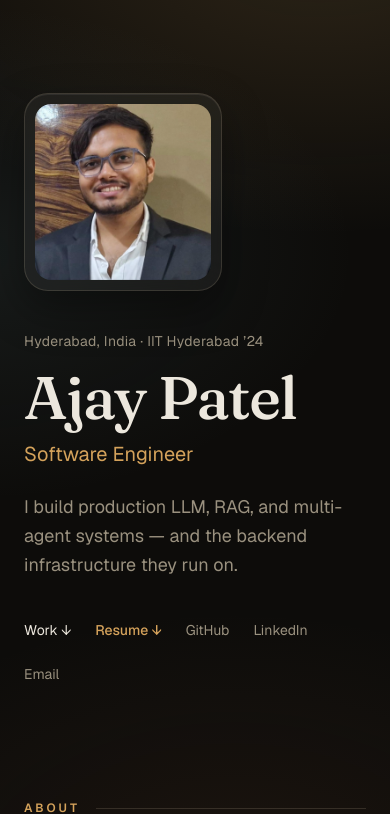
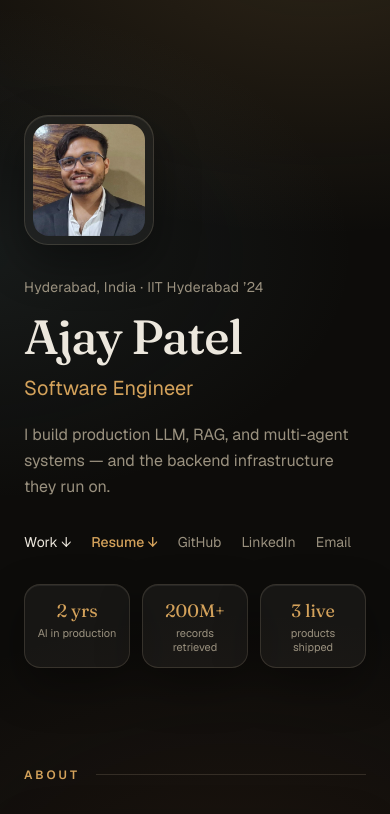
Before and after one commit to ajaypatel0905/portfolio, a Next.js app: page / in a window 390 px wide. Shown: the top 814 px of the page. Built offline with nearby package versions, Linux system fonts and the light colour scheme.

Commit message:
Responsive polish: name-first mobile fold, hero stat tiles, resume download, tightened mobile spacing

```diff
--- a/app/page.tsx
+++ b/app/page.tsx
@@ -39,13 +39,13 @@ export default function Home() {
   return (
     <main className="mx-auto w-full max-w-4xl px-6 pb-24">
       {/* Hero */}
-      <header className="flex min-h-[92vh] flex-col-reverse items-start justify-center gap-10 sm:flex-row sm:items-center sm:justify-between">
+      <header className="flex min-h-[88svh] flex-col justify-center gap-8 pt-10 sm:min-h-[90vh] sm:flex-row sm:items-center sm:justify-between sm:gap-10 sm:pt-0">
         <div className="max-w-xl">
           <p className="rise text-sm tracking-wide text-muted" style={{ animationDelay: "0ms" }}>
             {profile.location} · IIT Hyderabad &rsquo;24
           </p>
           <h1
-            className="serif rise mt-4 text-6xl font-medium leading-[1.02] tracking-tight sm:text-7xl"
+            className="serif rise mt-4 text-5xl font-medium leading-[1.02] tracking-tight sm:text-7xl"
             style={{ animationDelay: "90ms" }}
           >
             {profile.name}
@@ -54,12 +54,15 @@ export default function Home() {
             {profile.role}
           </p>
           <p
-            className="rise mt-6 text-lg leading-relaxed text-muted"
+            className="rise mt-5 max-w-md text-base leading-relaxed text-muted sm:mt-6 sm:text-lg"
             style={{ animationDelay: "270ms" }}
           >
             {profile.tagline}
           </p>
-          <nav className="rise mt-10 flex flex-wrap gap-6 text-sm" style={{ animationDelay: "360ms" }}>
+          <nav
+            className="rise mt-8 flex flex-wrap gap-x-5 gap-y-2.5 text-sm sm:mt-10 sm:gap-6"
+            style={{ animationDelay: "360ms" }}
+          >
             <a href="#work" className="text-ink underline-offset-4 transition hover:text-accent hover:underline">
               Work ↓
             </a>
@@ -74,15 +77,33 @@ export default function Home() {
             <ExternalLink href={profile.linkedin}>LinkedIn</ExternalLink>
             <ExternalLink href={`mailto:${profile.email}`}>Email</ExternalLink>
           </nav>
+          <div
+            className="rise mt-8 grid max-w-md grid-cols-3 gap-3 sm:mt-12"
+            style={{ animationDelay: "450ms" }}
+          >
+            {[
+              ["2 yrs", "AI in production"],
+              ["200M+", "records retrieved"],
+              ["3 live", "products shipped"],
+            ].map(([stat, label]) => (
+              <div key={label} className="glass rounded-2xl px-3 py-3 text-center">
+                <div className="serif text-lg text-accent sm:text-xl">{stat}</div>
+                <div className="mt-0.5 text-[11px] leading-tight text-muted">{label}</div>
+              </div>
+            ))}
+          </div>
         </div>
-        <div className="rise glass shrink-0 rounded-3xl p-2.5" style={{ animationDelay: "200ms" }}>
+        <div
+          className="rise glass order-first w-fit shrink-0 rounded-3xl p-2 sm:order-none sm:p-2.5"
+          style={{ animationDelay: "200ms" }}
+        >
           <Image
             src="/ajay.png"
             alt="Ajay Patel"
             width={224}
             height={224}
             priority
-            className="h-44 w-44 rounded-2xl object-cover sm:h-56 sm:w-56"
+            className="h-28 w-28 rounded-2xl object-cover sm:h-56 sm:w-56"
           />
         </div>
       </header>
@@ -90,7 +111,7 @@ export default function Home() {
       {/* About */}
       <section className="mt-6">
         <SectionLabel>About</SectionLabel>
-        <div className="glass space-y-4 rounded-3xl p-8 text-[17px] leading-relaxed text-ink/90">
+        <div className="glass space-y-4 rounded-3xl p-6 text-[16px] sm:p-8 sm:text-[17px] leading-relaxed text-ink/90">
           {profile.about.map((p) => (
             <p key={p.slice(0, 20)}>{p}</p>
           ))}
@@ -98,7 +119,7 @@ export default function Home() {
       </section>
 
       {/* Experience */}
-      <section className="mt-20">
+      <section className="mt-14 sm:mt-20">
         <SectionLabel>Experience</SectionLabel>
         <div className="flex flex-wrap items-baseline justify-between gap-2 px-1">
           <h2 className="serif text-2xl">
@@ -119,11 +140,11 @@ export default function Home() {
       </section>
 
       {/* Projects */}
-      <section id="work" className="mt-20 scroll-mt-10">
+      <section id="work" className="mt-14 scroll-mt-10 sm:mt-20">
         <SectionLabel>Selected work</SectionLabel>
         <div className="space-y-5">
           {projects.map((project) => (
-            <article key={project.name} className="glass glass-hover rounded-3xl p-8">
+            <article key={project.name} className="glass glass-hover rounded-3xl p-6 sm:p-8">
               <div className="flex flex-wrap items-baseline justify-between gap-3">
                 <h3 className="serif text-2xl">{project.name}</h3>
                 <div className="flex gap-4 text-sm">
@@ -159,7 +180,7 @@ export default function Home() {
       </section>
 
       {/* Skills */}
-      <section className="mt-20">
+      <section className="mt-14 sm:mt-20">
         <SectionLabel>Skills</SectionLabel>
         <div className="grid gap-4 sm:grid-cols-2">
           {skills.map((group) => (
@@ -172,7 +193,7 @@ export default function Home() {
       </section>
 
       {/* Contact */}
-      <section className="glass mt-24 rounded-3xl p-10 text-center">
+      <section className="glass mt-16 rounded-3xl p-8 sm:mt-24 sm:p-10 text-center">
         <h2 className="serif text-3xl">Let&rsquo;s talk</h2>
         <p className="mx-auto mt-3 max-w-md text-muted">
           Building something with LLMs, retrieval, or agents — or just want to
```
